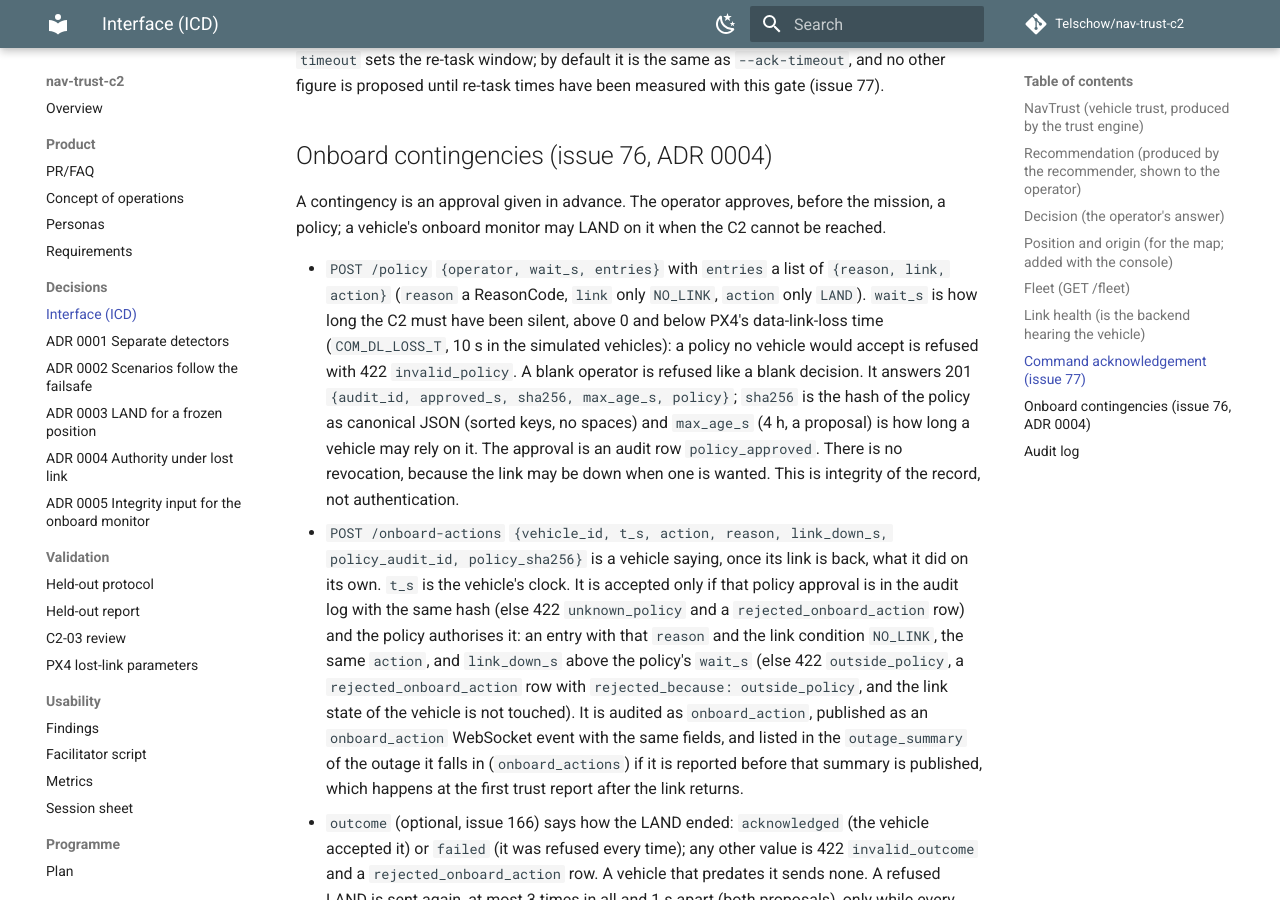
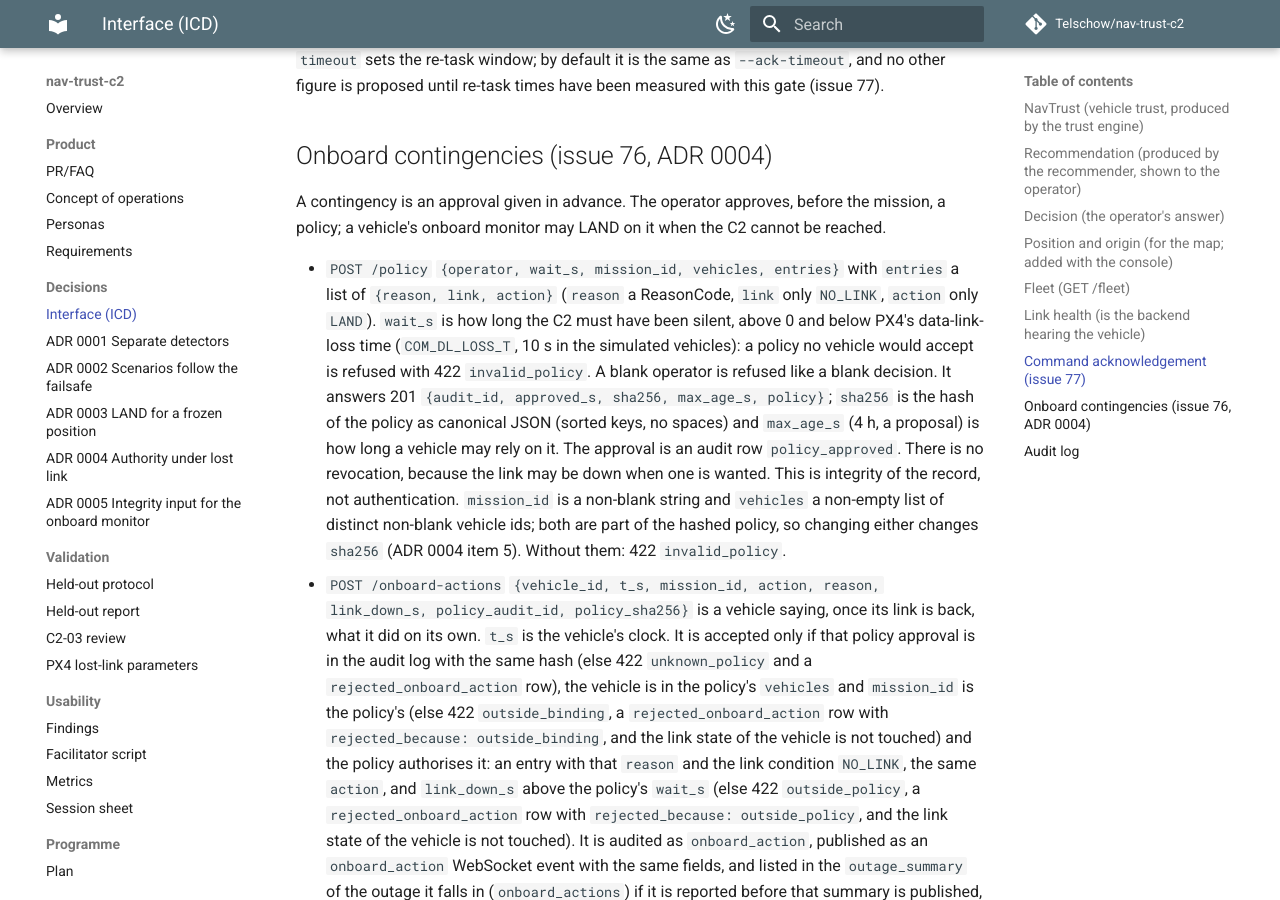
Before and after one commit to Telschow/nav-trust-c2, an MkDocs documentation site: the page built from docs/ICD.md, in a window 1280 px wide and 900 px high, scrolled down 4790 px. Built offline with MkDocs 1.6.1 and Material for MkDocs 9.7.7, drawn with Linux system fonts in a browser that asks for light colours; comment, search, counter and statistics services are not loaded.

Commit message:
ICD: mission_id and vehicles on /policy, mission_id and outside_binding on /onboard-actions (#76)
Co-Authored-By: Claude Sonnet 5.5 <noreply@anthropic.com>
Claude-Session: https://claude.ai/code/session_011kcqHUZjPWFkvCYetNVudV

```diff
--- a/docs/ICD.md
+++ b/docs/ICD.md
@@ -143,7 +143,7 @@ no other figure is proposed until re-task times have been measured with this gat
 A contingency is an approval given in advance. The operator approves, before the mission, a
 policy; a vehicle's onboard monitor may LAND on it when the C2 cannot be reached.
 
-- `POST /policy` `{operator, wait_s, entries}` with `entries` a list of `{reason, link, action}`
+- `POST /policy` `{operator, wait_s, mission_id, vehicles, entries}` with `entries` a list of `{reason, link, action}`
   (`reason` a ReasonCode, `link` only `NO_LINK`, `action` only `LAND`). `wait_s` is how long the C2
   must have been silent, above 0 and below PX4's data-link-loss time (`COM_DL_LOSS_T`, 10 s in the
   simulated vehicles): a policy no vehicle would accept is refused with 422 `invalid_policy`. A
@@ -152,11 +152,16 @@ policy; a vehicle's onboard monitor may LAND on it when the C2 cannot be reached
   spaces) and `max_age_s` (4 h, a proposal) is how long a vehicle may rely on it. The approval is
   an audit row `policy_approved`. There is no revocation, because the link may be down when one is
   wanted. This is integrity of the record, not authentication.
-- `POST /onboard-actions` `{vehicle_id, t_s, action, reason, link_down_s, policy_audit_id,
-  policy_sha256}` is a vehicle saying, once its link is back, what it did on its own. `t_s` is
+  `mission_id` is a non-blank string and `vehicles` a non-empty list of distinct non-blank vehicle
+  ids; both are part of the hashed policy, so changing either changes `sha256` (ADR 0004 item 5).
+  Without them: 422 `invalid_policy`.
+- `POST /onboard-actions` `{vehicle_id, t_s, mission_id, action, reason, link_down_s,
+  policy_audit_id, policy_sha256}` is a vehicle saying, once its link is back, what it did on its own. `t_s` is
   the vehicle's clock. It is accepted only if that policy approval is in the audit log with the
-  same hash (else 422 `unknown_policy` and a `rejected_onboard_action` row) and the policy
-  authorises it: an entry with that `reason` and the link condition `NO_LINK`, the same `action`,
+  same hash (else 422 `unknown_policy` and a `rejected_onboard_action` row), the vehicle is in
+  the policy's `vehicles` and `mission_id` is the policy's (else 422 `outside_binding`, a
+  `rejected_onboard_action` row with `rejected_because: outside_binding`, and the link state of the
+  vehicle is not touched) and the policy authorises it: an entry with that `reason` and the link condition `NO_LINK`, the same `action`,
   and `link_down_s` above the policy's `wait_s` (else 422 `outside_policy`, a
   `rejected_onboard_action` row with `rejected_because: outside_policy`, and the link state of the
   vehicle is not touched). It is audited as
```
